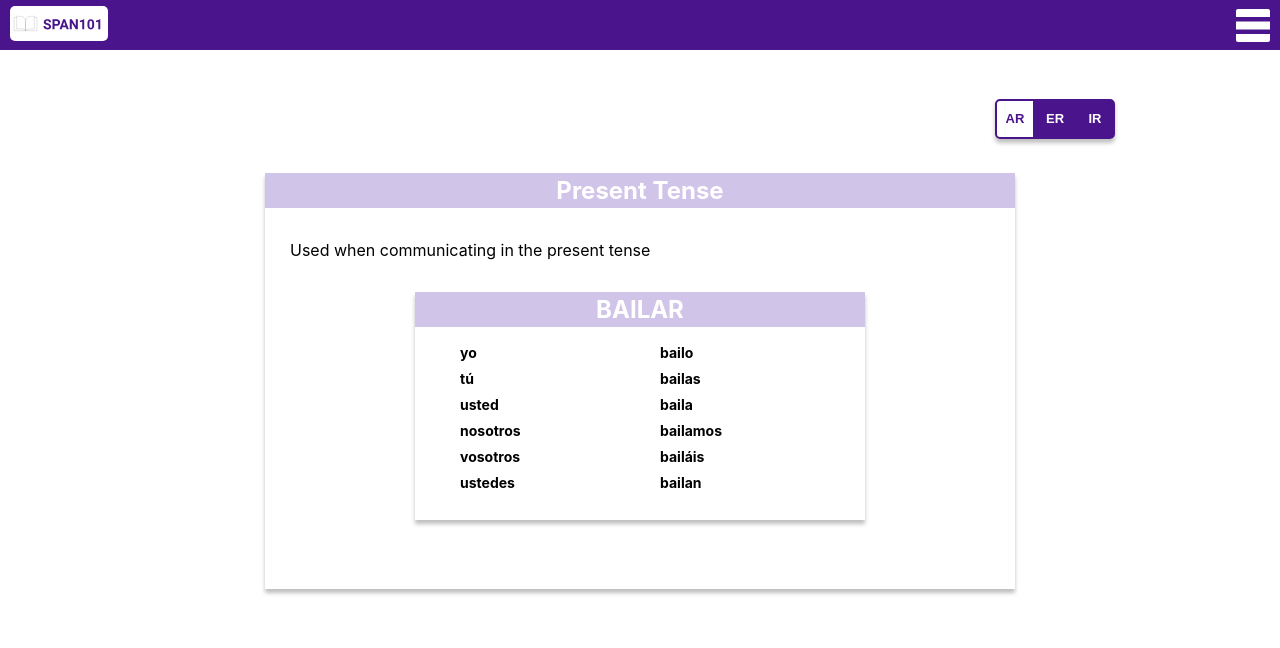
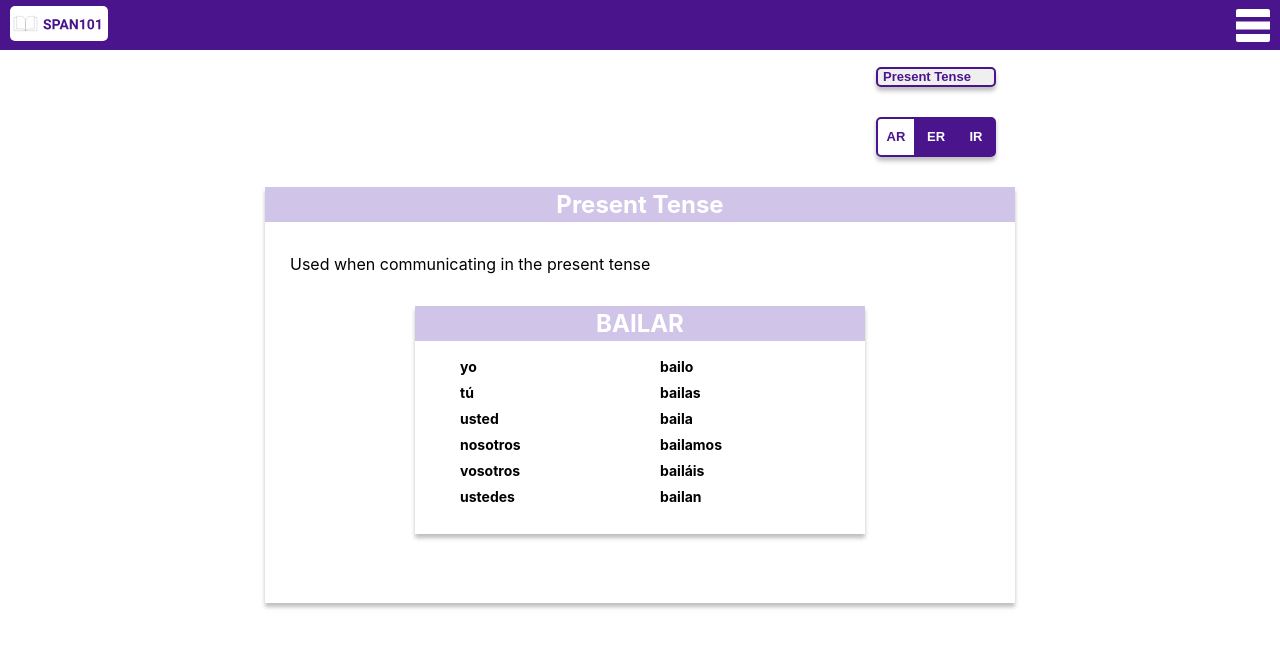
Before and after one commit to deltel/span101, a React (Create React App) app: page /conjugation in a window 1280 px wide. Shown: the top 648 px of the page. Built offline with nearby package versions, Linux system fonts and the light colour scheme.

Commit message:
Add change tense functionality to conjugation page

```diff
--- /dev/null
+++ b/src/IconButton/ConjugationGroup/ConjugationGroup.css
@@ -0,0 +1,11 @@
+.ConjugationGroup {
+  float: right;
+  width: 158px;
+  margin-right: 20%;
+}
+
+@media screen and (max-width: 420px) {
+  .ConjugationGroup {
+    margin-right: 5%;
+  }
+}
--- /dev/null
+++ b/src/IconButton/ConjugationGroup/ConjugationGroup.jsx
@@ -0,0 +1,20 @@
+import React from "react";
+
+import "./ConjugationGroup.css";
+
+import TenseButton from "../Tense/TenseButton";
+import VerbButtonGroup from "../Verb/VerbButtonGroup";
+
+const ConjugationGroup = ({
+  activeIcon,
+  toggleExample,
+  toggleTense,
+  activeTense,
+}) => (
+  <div className="ConjugationGroup">
+    <TenseButton activeTense={activeTense} handleClick={toggleTense} />
+    <VerbButtonGroup activeIcon={activeIcon} handleClick={toggleExample} />
+  </div>
+);
+
+export default ConjugationGroup;
--- /dev/null
+++ b/src/IconButton/Tense/TenseButton.css
@@ -0,0 +1,12 @@
+.TenseButton {
+  appearance: none;
+  border-radius: 5px;
+  padding: 0 5px;
+  box-shadow: 0px 4px 4px rgba(0, 0, 0, 0.25);
+  border: 2px solid #4a148c;
+  color: #4a148c;
+  font-weight: bold;
+  font-size: 13px;
+  height: 20px;
+  width: 120px;
+}
--- /dev/null
+++ b/src/IconButton/Tense/TenseButton.jsx
@@ -0,0 +1,18 @@
+import React from "react";
+
+import "./TenseButton.css";
+
+const TenseButton = ({ handleClick }) => (
+  <select
+    name="tense"
+    id="tense"
+    className="TenseButton"
+    onChange={(e) => handleClick(e.target.value)}
+    defaultValue="present"
+  >
+    <option value="present">Present Tense</option>
+    <option value="preterite">Preterite Tense</option>
+  </select>
+);
+
+export default TenseButton;
--- a/src/IconButton/Verb/VerbButtonGroup.css
+++ b/src/IconButton/Verb/VerbButtonGroup.css
@@ -1,7 +1,6 @@
 .VerbButtonGroup {
   display: block;
-  float: right;
-  margin: 34px 12%;
+  margin: 30px 12%;
   border-bottom-left-radius: 5px;
   border-bottom-right-radius: 5px;
   box-shadow: 0px 4px 4px rgba(0, 0, 0, 0.25);
--- a/src/Navbar/Sidebar/Sidebar.jsx
+++ b/src/Navbar/Sidebar/Sidebar.jsx
@@ -18,7 +18,7 @@ const Sidebar = ({ handleClose }) => (
           <li>Categories</li>
         </NavLink>
         <NavLink activeClassName="active" to="/conjugation">
-          <li>Present Tense</li>
+          <li>Conjugation</li>
         </NavLink>
       </ul>
     </nav>
--- /dev/null
+++ b/src/constants/constants.js
@@ -0,0 +1,59 @@
+export const words = {
+  ar: "BAILAR",
+  er: "BEBER",
+  ir: "VIVIR",
+};
+
+export const presentTenseConjugates = {
+  ar: {
+    yo: "bailo",
+    tú: "bailas",
+    usted: "baila",
+    nosotros: "bailamos",
+    vosotros: "bailáis",
+    ustedes: "bailan",
+  },
+  er: {
+    yo: "bebo",
+    tú: "bebes",
+    usted: "bebe",
+    nosotros: "bebemos",
+    vosotros: "bebéis",
+    ustedes: "beben",
+  },
+  ir: {
+    yo: "vivo",
+    tú: "vives",
+    usted: "vive",
+    nosotros: "vivimos",
+    vosotros: "vivís",
+    ustedes: "viven",
+  },
+};
+
+export const preteriteTenseConjugates = {
+  ar: {
+    yo: "bailé",
+    tú: "bailaste",
+    usted: "bailó",
+    nosotros: "bailamos",
+    vosotros: "bailasteis",
+    ustedes: "bailaron",
+  },
+  er: {
+    yo: "bebí",
+    tú: "bebiste",
+    usted: "bebió",
+    nosotros: "bebimos",
+    vosotros: "bebisteis",
+    ustedes: "bebieron",
+  },
+  ir: {
+    yo: "viví",
+    tú: "viviste",
+    usted: "vivió",
+    nosotros: "vivimos",
+    vosotros: "vivisteis",
+    ustedes: "vivieron",
+  },
+};
--- a/src/pages/Conjugation.jsx
+++ b/src/pages/Conjugation.jsx
@@ -1,61 +1,54 @@
 import React, { useState } from "react";
-
-// import "./Conjugation.css";
 
 import Card from "../Card/Card";
 import ConjugationDetails from "../ConjugationDetails/ConjugationDetails";
-import VerbButtonGroup from "../IconButton/Verb/VerbButtonGroup";
+import ConjugationGroup from "../IconButton/ConjugationGroup/ConjugationGroup";
+
+import {
+  preteriteTenseConjugates,
+  presentTenseConjugates,
+  words,
+} from "../constants/constants";
 
 const Conjugation = () => {
   const [title] = useState("Present Tense");
-
-  const words = {
-    ar: "BAILAR",
-    er: "BEBER",
-    ir: "VIVIR",
-  };
   const [activeWord, setActiveWord] = useState(words.ar);
-
-  const presentTenseConjugates = {
-    ar: {
-      yo: "bailo",
-      tú: "bailas",
-      usted: "baila",
-      nosotros: "bailamos",
-      vosotros: "bailáis",
-      ustedes: "bailan",
-    },
-    er: {
-      yo: "bebo",
-      tú: "bebes",
-      usted: "bebe",
-      nosotros: "bebemos",
-      vosotros: "bebéis",
-      ustedes: "beben",
-    },
-    ir: {
-      yo: "vivo",
-      tú: "vives",
-      usted: "vive",
-      nosotros: "vivimos",
-      vosotros: "vivís",
-      ustedes: "viven",
-    },
-  };
   const [conjugates, setConjugates] = useState(presentTenseConjugates.ar);
-
   const [activeIcon, setActiveIcon] = useState("ar");
+  const [activeTense, setActiveTense] = useState("present");
 
   const toggleExample = (targetIdentifier) => {
     if (targetIdentifier === activeIcon) return;
     setActiveIcon(targetIdentifier);
     setActiveWord(words[targetIdentifier]);
-    setConjugates(presentTenseConjugates[targetIdentifier]);
+
+    if (activeTense === "present") {
+      setConjugates(presentTenseConjugates[targetIdentifier]);
+    } else {
+      setConjugates(preteriteTenseConjugates[targetIdentifier]);
+    }
+  };
+
+  const toggleTense = (targetIdentifier) => {
+    if (targetIdentifier === activeTense) return;
+
+    setActiveTense(targetIdentifier);
+
+    if (activeTense === "present") {
+      setConjugates(preteriteTenseConjugates[activeIcon]);
+    } else {
+      setConjugates(presentTenseConjugates[activeIcon]);
+    }
   };
 
   return (
     <>
-      <VerbButtonGroup activeIcon={activeIcon} handleClick={toggleExample} />
+      <ConjugationGroup
+        activeIcon={activeIcon}
+        activeTense={activeTense}
+        toggleExample={toggleExample}
+        toggleTense={toggleTense}
+      />
       <Card title={title} optionalClassName="height-modifier">
         <ConjugationDetails conjugates={conjugates} word={activeWord} />
       </Card>
```
Also changed, not shown: 2 other files (tests, documents, lock files or other folders).
